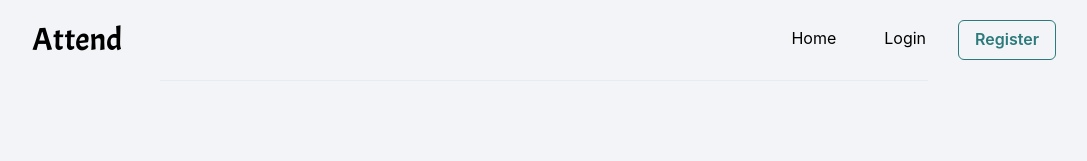
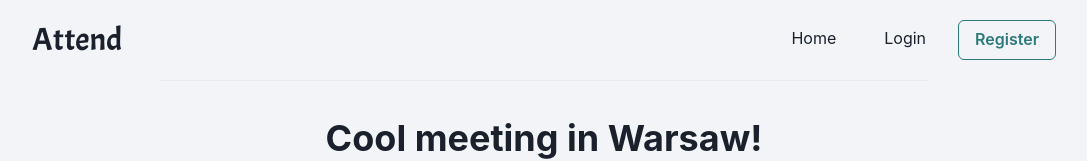
Before and after one commit to tboba/attend-frontend, a Next.js app: page /details/1 in a window 1280 px wide. Before the commit this address had no page. Shown: the top 161 px of the page, without its empty margins (96-1183 px from the left). Built offline with nearby package versions, Linux system fonts and the light colour scheme.

Commit message:
Move event details content to /details/id url

```diff
--- a/components/events/items/EventItem.tsx
+++ b/components/events/items/EventItem.tsx
@@ -10,7 +10,7 @@ const EventItem: React.FC<{ id: string, name: string, description: string, image
     const router = useRouter();
 
     const handleItemClick = async () => {
-        await router.push(`/${id}`);
+        await router.push(`/details/${id}`);
     }
 
     return (
--- a/components/ui/header/MainNavigation.tsx
+++ b/components/ui/header/MainNavigation.tsx
@@ -9,10 +9,10 @@ const MainNavigation = () => {
                 <NavLink href='/' exact>Home</NavLink>
             </Box>
             <Box marginLeft='3rem'>
-                <NavLink href='login'>Login</NavLink>
+                <NavLink href='/login'>Login</NavLink>
             </Box>
             <Box marginLeft='2rem'>
-                <Link href='register'>
+                <Link href='/register'>
                     <Button colorScheme='teal' variant='outline'>
                         Register
                     </Button>
--- a/pages/[eventId].tsx
+++ b/pages/details/[eventId].tsx
@@ -1,6 +1,6 @@
-import EventDetail from "../components/events/items/detail/EventDetail";
-import MeetupEvent from "../models/MeetupEvent";
-import RegisteredUser from "../models/RegisteredUser";
+import EventDetail from "../../components/events/items/detail/EventDetail";
+import MeetupEvent from "../../models/MeetupEvent";
+import RegisteredUser from "../../models/RegisteredUser";
 
 const DUMMY_EVENT = {
         id: 'p1',
```
